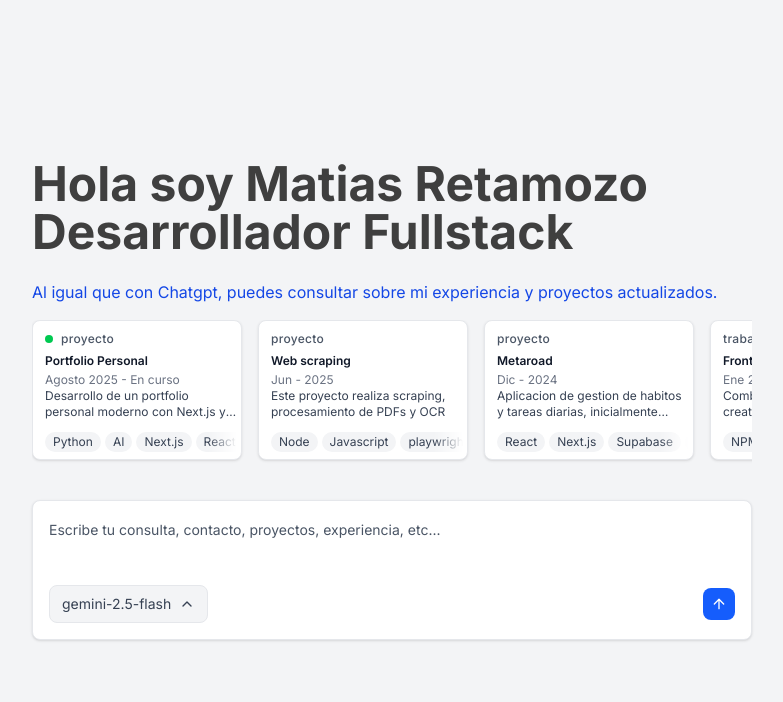
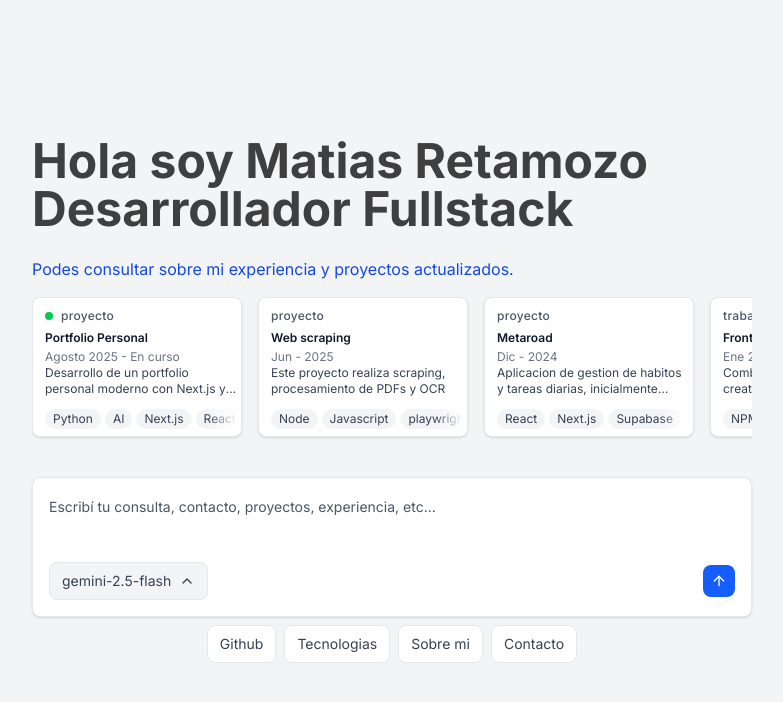
Before and after one commit to matiasreta/portafolio, a Next.js app: page / in a window 1280 px wide. Shown: the top 702 px of the page, without its empty margins (248-1031 px from the left). Built offline with nearby package versions, Linux system fonts and the light colour scheme.

Commit message:
new action buttons

```diff
--- a/src/app/page.tsx
+++ b/src/app/page.tsx
@@ -60,7 +60,7 @@ export default function Home() {
                 Desarrollador Fullstack
               </h1>
               <h2 className="text-blue-700 text-base">
-              Al igual que con Chatgpt, puedes consultar sobre mi experiencia y proyectos actualizados.
+              Podes consultar sobre mi experiencia y proyectos actualizados.
               </h2>
             </div>
 
@@ -173,7 +173,7 @@ export default function Home() {
                   Desarrollador Fullstack
                 </h1>
                 <h2 className="text-blue-700 text-base">
-                Al igual que con Chatgpt, puedes consultar sobre mi experiencia y proyectos actualizados.
+                Podes consultar sobre mi experiencia y proyectos actualizados.
                 </h2>
               </div>
 
--- a/src/components/ui/Toolbar.tsx
+++ b/src/components/ui/Toolbar.tsx
@@ -13,20 +13,20 @@ interface Message {
 
 interface ToolbarProps {
   onArrowUp?: () => void;
-  onActionSelect?: (action: string) => void;
 }
 
-// interface ActionButton {
-//   id: string;
-//   label: string;
-// }
+interface ActionButton {
+  id: string;
+  label: string;
+  query: string;
+}
 
-// const actionButtons: ActionButton[] = [
-//   { id: '1', label: 'Github' },
-//   { id: '3', label: 'Tecnologias' },
-//   { id: '4', label: 'Sobre mi' },
-//   { id: '5', label: "Contacto" },
-// ];
+const actionButtons: ActionButton[] = [
+  { id: '1', label: 'Github', query: '¿Cuál es su link de Github?' },
+  { id: '2', label: 'Tecnologias', query: '¿Cuáles son las tecnologías que maneja?' },
+  { id: '3', label: 'Sobre mi', query: '¿Puedes contarme sobre el perfil de Matías como desarrollador?' },
+  { id: '4', label: "Contacto", query: '¿Cómo puedo contactar a Matías?' },
+];
 
 const models = [
   { id: 'gemma-3', name: 'Gemini-Gemma3-B1' },
@@ -35,7 +35,6 @@ const models = [
 
 const Toolbar = memo<ToolbarProps>(({
   onArrowUp,
-  // onActionSelect
 }) => {
   const [isModelDropdownOpen, setIsModelDropdownOpen] = useState(false);
   const [inputText, setInputText] = useState('');
@@ -94,17 +93,22 @@ const Toolbar = memo<ToolbarProps>(({
     }
   };
 
-  // const handleActionClick = (actionId: string) => {
-  //   onActionSelect?.(actionId);
-  // };
+  const handleActionClick = (actionId: string) => {
+    // Find the action button by ID
+    const action = actionButtons.find(btn => btn.id === actionId);
+    if (!action || isLoading) return;
+
+    // Send the action query directly without touching the input
+    sendMessage(action.query);
+  };
 
   const handleModelSelect = () => {
     setIsModelDropdownOpen(false);
   };
 
-  const handleSendMessage = async () => {
-    if (inputText.trim() && !isLoading) {
-      const userMessage = inputText.trim();
+  const sendMessage = async (messageText: string) => {
+    if (messageText.trim() && !isLoading) {
+      const userMessage = messageText.trim();
       console.log('Mensaje enviado:', userMessage);
 
       // Generar un chat_id único para este intercambio
@@ -121,15 +125,24 @@ const Toolbar = memo<ToolbarProps>(({
       // Agregar mensaje del usuario inmediatamente
       addMessage(tempUserMessage);
 
-      // Limpiar el input inmediatamente
-      setInputText('');
-
       // Llamar a la API para obtener la respuesta
       try {
         await callBackendAPI(userMessage, chatId);
       } catch (error) {
-        console.error('Error en handleSendMessage:', error);
+        console.error('Error en sendMessage:', error);
       }
+    }
+  };
+
+  const handleSendMessage = async () => {
+    if (inputText.trim() && !isLoading) {
+      const userMessage = inputText.trim();
+
+      // Limpiar el input inmediatamente
+      setInputText('');
+
+      // Enviar el mensaje
+      await sendMessage(userMessage);
     }
   };
 
@@ -167,7 +180,7 @@ const Toolbar = memo<ToolbarProps>(({
                 onChange={(e) => setInputText(e.target.value)}
                 onKeyPress={handleKeyPress}
                 disabled={isLoading}
-                placeholder={isLoading ? " " : "Escribe tu consulta, contacto, proyectos, experiencia, etc..."}
+                placeholder={isLoading ? " " : "Escribí tu consulta, contacto, proyectos, experiencia, etc..."}
                 className={`w-full text-sm border-0 outline-none bg-transparent ${
                   isLoading
                     ? 'text-gray-400 placeholder-gray-400 cursor-not-allowed'
@@ -226,17 +239,22 @@ const Toolbar = memo<ToolbarProps>(({
           </div>
         </div>
         {/* Bottom section - Action buttons without icons */}
-        {/* <div className="flex items-center justify-center pt-2 gap-2">
+        <div className="flex items-center justify-center pt-2 gap-2">
           {actionButtons.map((action) => (
             <button
               key={action.id}
               onClick={() => handleActionClick(action.id)}
-              className="bg-white hover:bg-gray-200 border border-gray-200 rounded-lg px-3 py-2 text-sm text-gray-700 hover:text-gray-900 transition-colors"
+              disabled={isLoading}
+              className={`border border-gray-200 rounded-lg px-3 py-2 text-sm transition-colors ${
+                isLoading
+                  ? 'bg-gray-100 text-gray-400 cursor-not-allowed'
+                  : 'bg-white hover:bg-gray-200 text-gray-700 hover:text-gray-900'
+              }`}
             >
               {action.label}
             </button>
           ))}
-        </div> */}
+        </div>
       </div>
     </>
   );
```
Also changed, not shown: .claude/settings.local.json (added), 1 other file (tests, documents, lock files or other folders).
